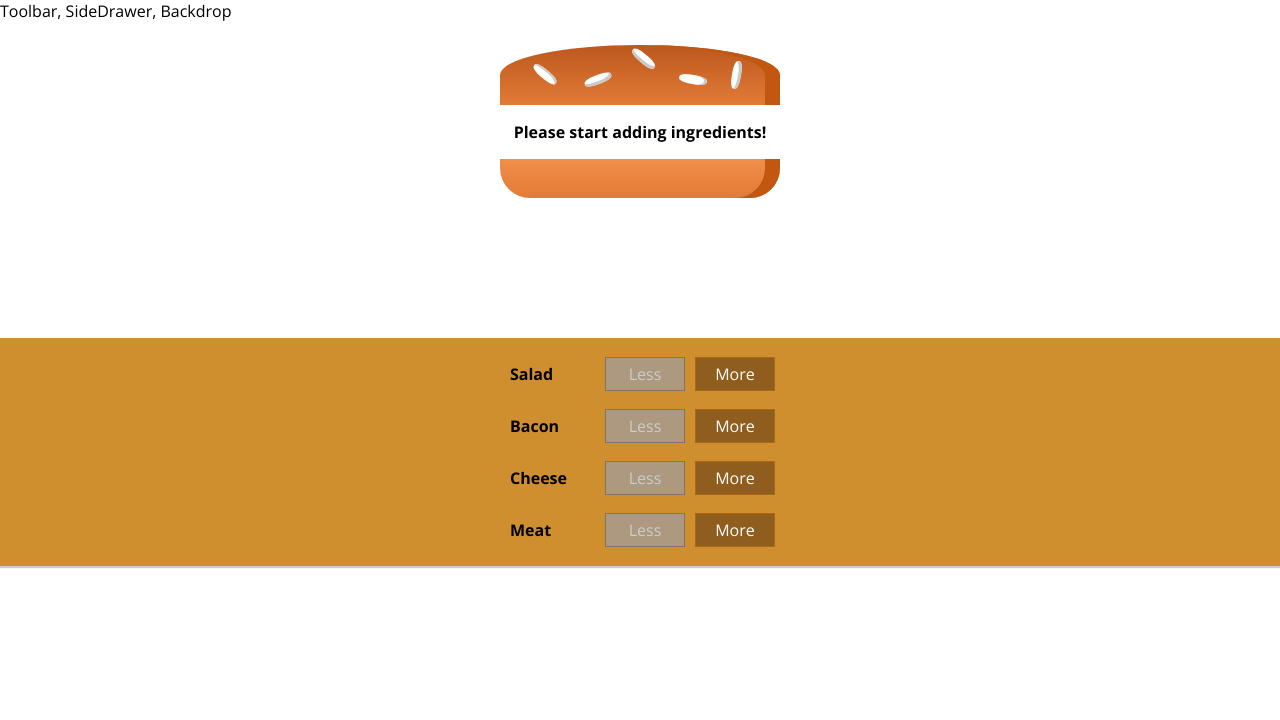
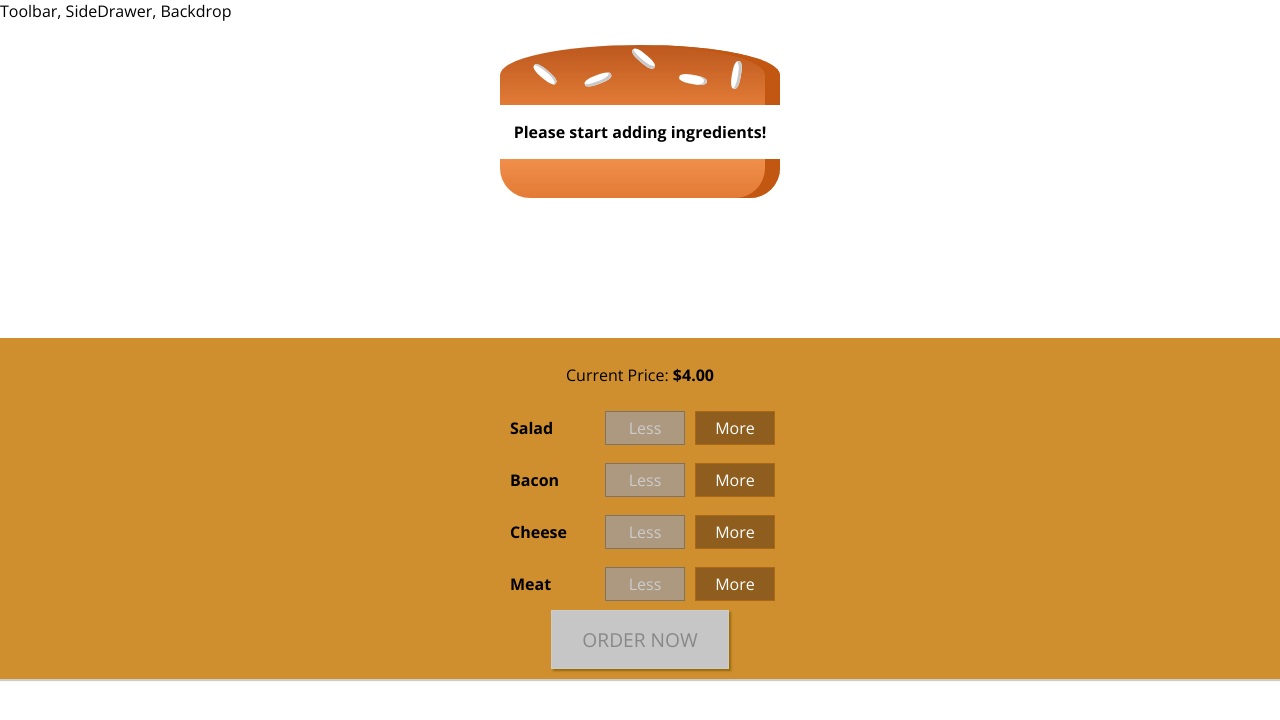
Before and after one commit to LordCracken/burger-builder, a React (Create React App) app: page / in a window 1280 px wide. Shown: the top 720 px of the page. Built offline with nearby package versions, Linux system fonts and the light colour scheme.

Commit message:
add order button and this activate condition

```diff
--- a/src/components/Burger/BuildControls/BuildControls.js
+++ b/src/components/Burger/BuildControls/BuildControls.js
@@ -10,8 +10,15 @@
   { label: 'Meat', type: 'meat' }
 ];
 
-const BuildControls = ({ ingredientAdded, ingredientRemoved, disabled }) => (
+const BuildControls = ({
+  ingredientAdded,
+  ingredientRemoved,
+  disabled,
+  price,
+  purchasable
+}) => (
   <div className={classes.BuildControls}>
+    <p>Current Price: <strong>${price.toFixed(2)}</strong></p>
     {controls.map(ctrl => (
       <BuildControl
         key={ctrl.label}
@@ -20,6 +27,9 @@
         removed={() => ingredientRemoved(ctrl.type)}
         disabled={disabled[ctrl.type]} />
     ))}
+    <button
+      className={classes.OrderButton}
+      disabled={!purchasable}>Order now</button>
   </div>
 );
 
--- a/src/components/Burger/BuildControls/BuildControls.module.css
+++ b/src/components/Burger/BuildControls/BuildControls.module.css
@@ -8,3 +8,46 @@
   background-color: #cf8f2e;
   box-shadow: 0 2px 1px #ccc;
 }
+
+.OrderButton {
+  border: 1px solid #966909;
+  padding: 15px 30px;
+  font-family: inherit;
+  font-size: 1.2em;
+  text-transform: uppercase;
+  color: #966909;
+  cursor: pointer;
+  outline: none;
+  background-color: #dad735;
+  box-shadow: 2px 2px 2px #966909;
+}
+
+.OrderButton:hover,
+.OrderButton:active {
+  border: 1px solid #966909;
+  color: #966909;
+  background-color: #a0db41;
+}
+
+.OrderButton:disabled {
+  border: 1px solid #ccc;
+  color: #888888;
+  cursor: not-allowed;
+  background-color: #c7c6c6;
+}
+
+.OrderButton:not(:disabled) {
+  animation: enable 0.3s linear;
+}
+
+@keyframes enable {
+  0% {
+    transform: scale(1);
+  }
+  60% {
+    transform: scale(1.1);
+  }
+  100% {
+    transform: scale(1);
+  }
+}
--- a/src/containers/BurgerBuilder/BurgerBuilder.js
+++ b/src/containers/BurgerBuilder/BurgerBuilder.js
@@ -18,7 +18,15 @@
       cheese: 0,
       meat: 0
     },
-    totalPrice: 4
+    totalPrice: 4,
+    purchasable: false
+  }
+
+  updatePurchaseState(ingredients) {
+    const sum = Object.keys(ingredients)
+      .map(igKey => ingredients[igKey])
+      .reduce((sum, el) => sum + el, 0);
+    this.setState({ purchasable: sum > 0 });
   }
 
   addIngredientHandler = type => {
@@ -28,6 +36,7 @@
     updatedIngredients[type] = this.state.ingredients[type] + 1;
     const newPrice = this.state.totalPrice + INGREDIENT_PRICES[type];
     this.setState({ totalPrice: newPrice, ingredients: updatedIngredients });
+    this.updatePurchaseState(updatedIngredients);
   }
 
   removeIngredientHandler = type => {
@@ -39,12 +48,11 @@
     updatedIngredients[type] = this.state.ingredients[type] - 1;
     const newPrice = this.state.totalPrice - INGREDIENT_PRICES[type];
     this.setState({ totalPrice: newPrice, ingredients: updatedIngredients });
+    this.updatePurchaseState(updatedIngredients);
   }
 
   render() {
-    const disabledInfo = {
-      ...this.state.ingredients
-    };
+    const disabledInfo = { ...this.state.ingredients };
     for (let key in disabledInfo) disabledInfo[key] = disabledInfo[key] <= 0;
 
     return (
@@ -53,7 +61,9 @@
         <BuildControls
           ingredientAdded={this.addIngredientHandler}
           ingredientRemoved={this.removeIngredientHandler}
-          disabled={disabledInfo} />
+          disabled={disabledInfo}
+          purchasable={this.state.purchasable}
+          price={this.state.totalPrice} />
       </>
     );
   }
```
